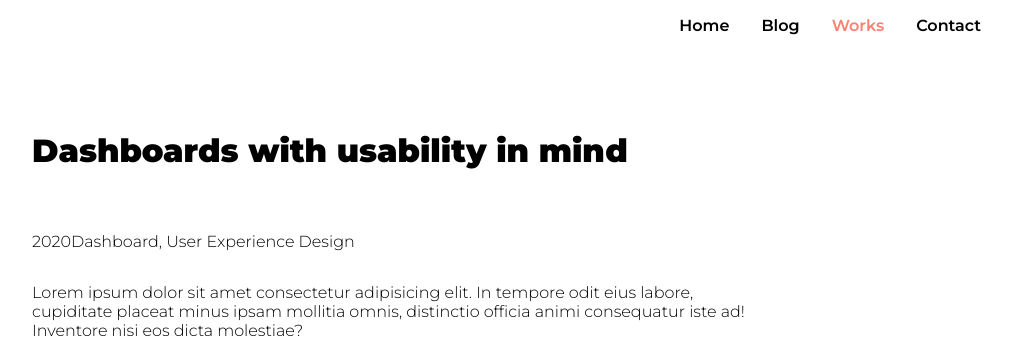
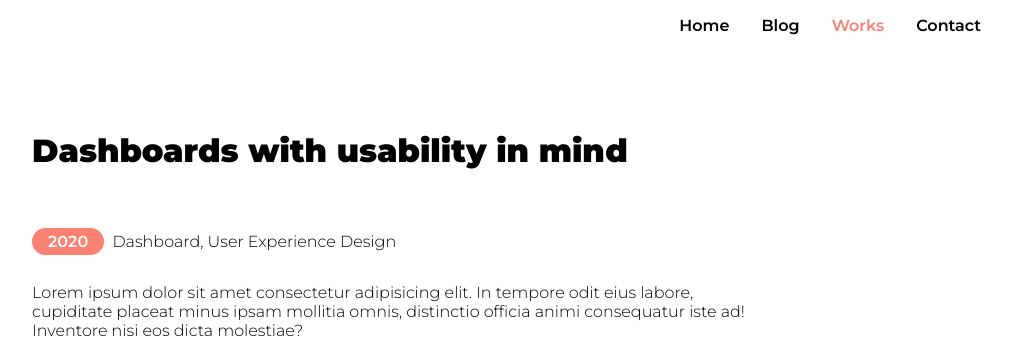
Before and after one commit to Nattnun/Homework04, a plain HTML site: page workDetail.html in a window 1280 px wide. Shown: the top 350 px of the page, without its empty margins (243-1255 px from the left). Drawn offline with Linux system fonts and the light colour scheme.

Commit message:
2nd commit

```diff
--- a/styles.css
+++ b/styles.css
@@ -198,6 +198,13 @@ footer {
   padding-top: 80px;
   padding-bottom: 30px;
 }
+.span {
+  background-color: salmon;
+  padding: 0.25rem 1rem;
+  border-radius: 1rem;
+  color: white;
+  font-weight: 600;
+}
 
 @media screen and (max-width: 430px) {
   body {
--- a/workDetail.html
+++ b/workDetail.html
@@ -24,7 +24,10 @@
     </nav>
     <main class="work-content-area">
       <h1>Dashboards with usability in mind</h1>
-      <p><span>2020</span>Dashboard, User Experience Design</p>
+      <p>
+        <span class="span">2020</span>&nbsp;&nbsp;Dashboard, User Experience
+        Design
+      </p>
       <p>
         Lorem ipsum dolor sit amet consectetur adipisicing elit. In tempore odit
         eius labore, cupiditate placeat minus ipsam mollitia omnis, distinctio
```
